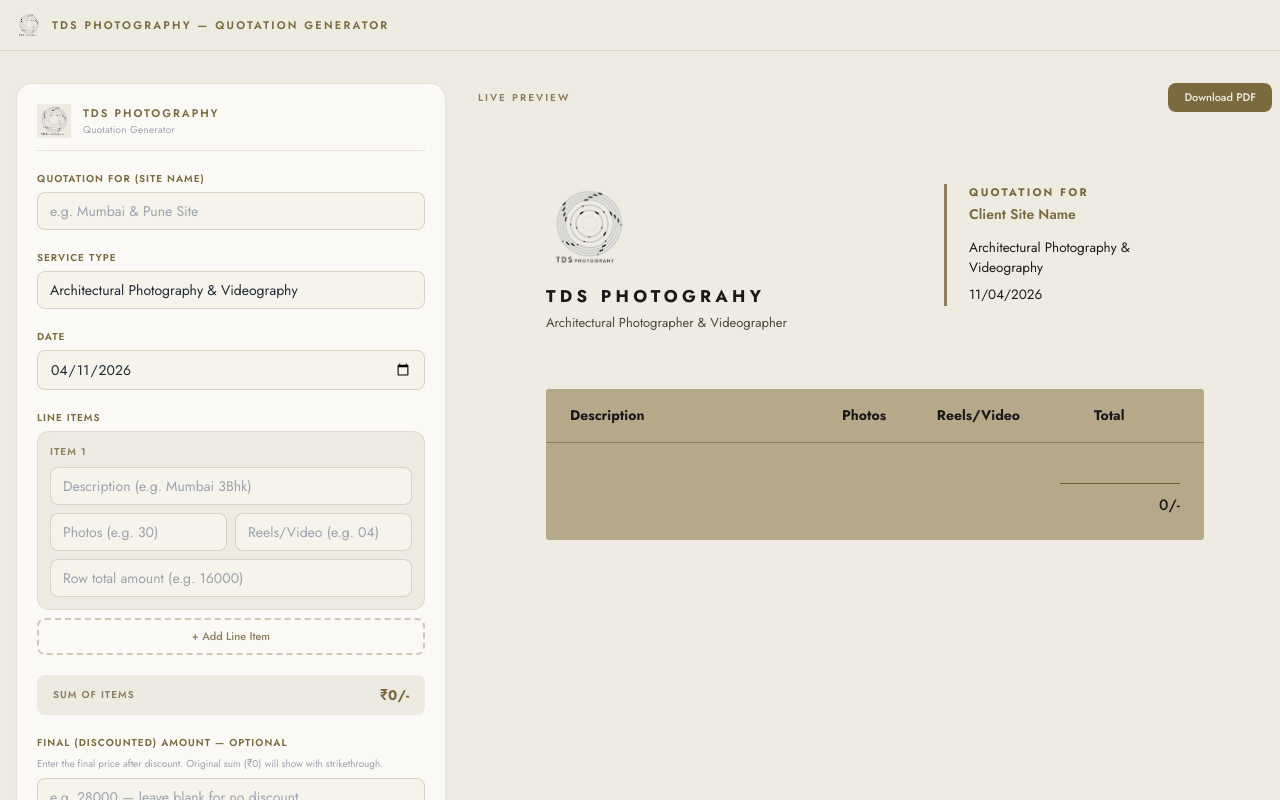
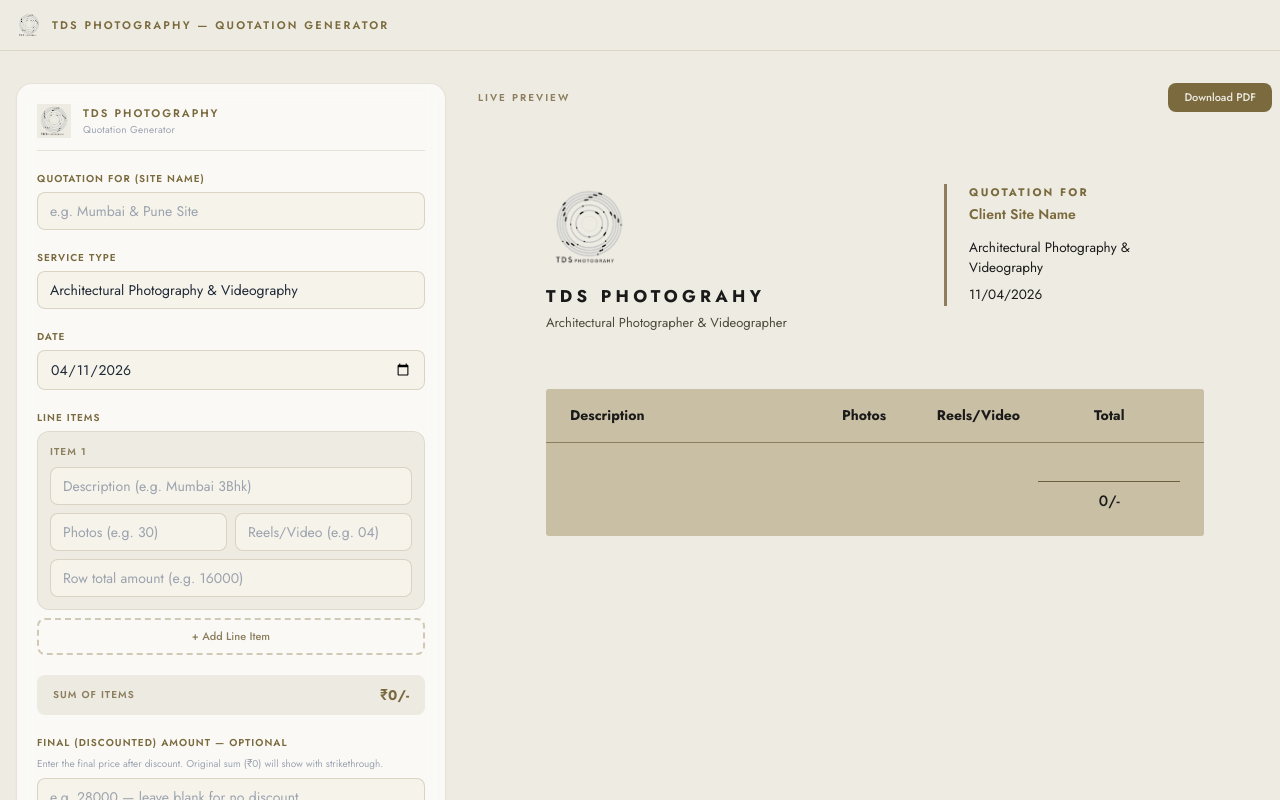
Before and after one commit to Ayush-wattakhare/tds-photography, a Next.js app in the folder application/: page / in a window 1280 px wide. Shown: the top 800 px of the page. Built offline with nearby package versions, Linux system fonts and the light colour scheme.

Commit message:
Fix total alignment to grid center, lighten table and description, update footer to Ar. Rehan Tank

```diff
--- a/application/app/components/quotation/QuotationPreview.tsx
+++ b/application/app/components/quotation/QuotationPreview.tsx
@@ -134,7 +134,7 @@ export default function QuotationPreview({ data, previewRef }: Props) {
       {/* ── Table ── */}
       <div
         style={{
-          backgroundColor: '#B5A98A',
+          backgroundColor: '#C8BFA4',
           borderRadius: '3px',
           overflow: 'hidden',
           marginBottom: '44px',
@@ -181,7 +181,7 @@ export default function QuotationPreview({ data, previewRef }: Props) {
                 marginBottom: '10px',
               }}
             >
-              <div style={{ fontSize: '14px', color: '#1A1A1A', fontFamily: font }}>
+              <div style={{ fontSize: '14px', color: '#4A4238', fontFamily: font }}>
                 {item.description}
               </div>
               <div style={{ fontSize: '14px', color: '#1A1A1A', textAlign: 'center', fontFamily: font }}>
@@ -199,56 +199,55 @@ export default function QuotationPreview({ data, previewRef }: Props) {
           ))}
         </div>
 
-        {/* Divider + Totals */}
-        <div style={{ padding: '10px 24px 24px 24px' }}>
-          {/* Divider line right-aligned */}
-          <div style={{ display: 'flex', justifyContent: 'flex-end', marginBottom: '10px' }}>
+        {/* Divider + Totals — use same grid so amounts align under "Total" column */}
+        <div style={{ padding: '8px 24px 24px 24px' }}>
+          {/* Divider: grid row, divider only under the last column */}
           <div
             style={{
-                borderTop: '1.5px solid #6B5F3E',
-                width: hasDiscount ? '230px' : '120px',
+              display: 'grid',
+              gridTemplateColumns: '2.2fr 1fr 1.1fr 1.3fr',
+              marginBottom: '8px',
             }}
-            />
+          >
+            <div /><div /><div />
+            <div style={{ borderTop: '1.5px solid #6B5F3E' }} />
           </div>
 
-          {/*
-            Correct order matching Rehan's original:
-            Left: final/discounted amount (normal)
-            Right: original total (strikethrough)
-          */}
+          {/* Amounts: same grid — sits perfectly centred under "Total" header */}
+          <div
+            style={{
+              display: 'grid',
+              gridTemplateColumns: '2.2fr 1fr 1.1fr 1.3fr',
+            }}
+          >
+            <div /><div /><div />
             <div
               style={{
                 display: 'flex',
-              justifyContent: 'flex-end',
+                justifyContent: 'center',
                 alignItems: 'center',
-              gap: '18px',
-            }}
-          >
-            <div
-              style={{
-                fontSize: '15px',
-                fontWeight: '500',
-                color: '#1A1A1A',
+                gap: '14px',
                 fontFamily: font,
               }}
             >
+              <span style={{ fontSize: '15px', fontWeight: '500', color: '#1A1A1A' }}>
                 {formatMoney(finalAmount)}/-
-            </div>
+              </span>
               {hasDiscount && (
-              <div
+                <span
                   style={{
                     fontSize: '15px',
                     fontWeight: '400',
                     color: '#1A1A1A',
-                  fontFamily: font,
                     textDecoration: 'line-through',
                     textDecorationColor: '#1A1A1A',
                     textDecorationThickness: '1.5px',
                   }}
                 >
                   {formatMoney(rawTotal)}/-
+                </span>
+              )}
             </div>
-            )}
           </div>
         </div>
       </div>
@@ -308,7 +307,7 @@ export default function QuotationPreview({ data, previewRef }: Props) {
             <div
               style={{ fontWeight: '700', fontSize: '12.5px', marginBottom: '5px', fontFamily: font }}
             >
-              Rehan Tank
+              Ar. Rehan Tank
             </div>
             <div style={{ fontSize: '11.5px', color: '#1A1A1A', marginBottom: '3px', fontFamily: font }}>
               Phn : +91 7755930601
--- a/application/app/globals.css
+++ b/application/app/globals.css
@@ -16,7 +16,7 @@
 }
 
 @media print {
-  /* Hide only the UI chrome — form, topbar, buttons */
+  /* Hide all UI chrome */
   .no-print {
     display: none !important;
   }
@@ -28,22 +28,40 @@
 
   html,
   body {
-    margin: 0;
-    padding: 0;
+    margin: 0 !important;
+    padding: 0 !important;
     background: #eeece2 !important;
     -webkit-print-color-adjust: exact !important;
     print-color-adjust: exact !important;
     color-adjust: exact !important;
   }
 
-  /* Lock preview to exactly one A4 page */
+  /* Strip all spacing from every ancestor of the quotation so it sits at the very top */
+  main,
+  main > div,
+  main > div > div {
+    margin: 0 !important;
+    padding: 0 !important;
+    gap: 0 !important;
+    display: block !important;
+    width: 100% !important;
+    max-width: none !important;
+  }
+
+  /* Lock the preview to exactly one A4 page at the top */
   #quotation-preview {
+    display: flex !important;
+    flex-direction: column !important;
     width: 210mm !important;
     height: 297mm !important;
     min-height: unset !important;
     overflow: hidden !important;
     background: #eeece2 !important;
     box-shadow: none !important;
+    margin: 0 !important;
+    padding: 16mm 18mm 14mm 18mm !important;
+    page-break-before: avoid !important;
+    page-break-after: avoid !important;
     page-break-inside: avoid !important;
     break-inside: avoid !important;
     -webkit-print-color-adjust: exact !important;
```
Also changed, not shown: 1 other file (tests, documents, lock files or other folders). Lines whose indentation alone changed are shown as unchanged.
